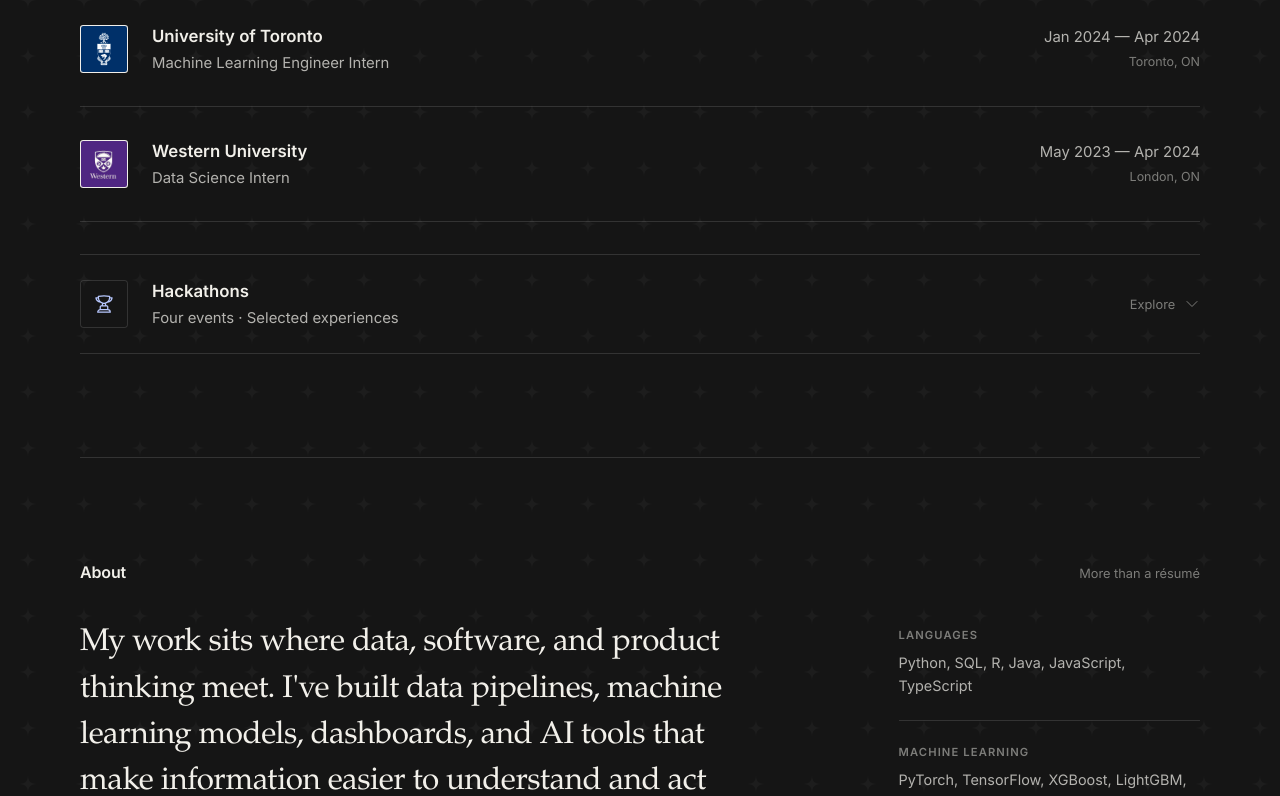
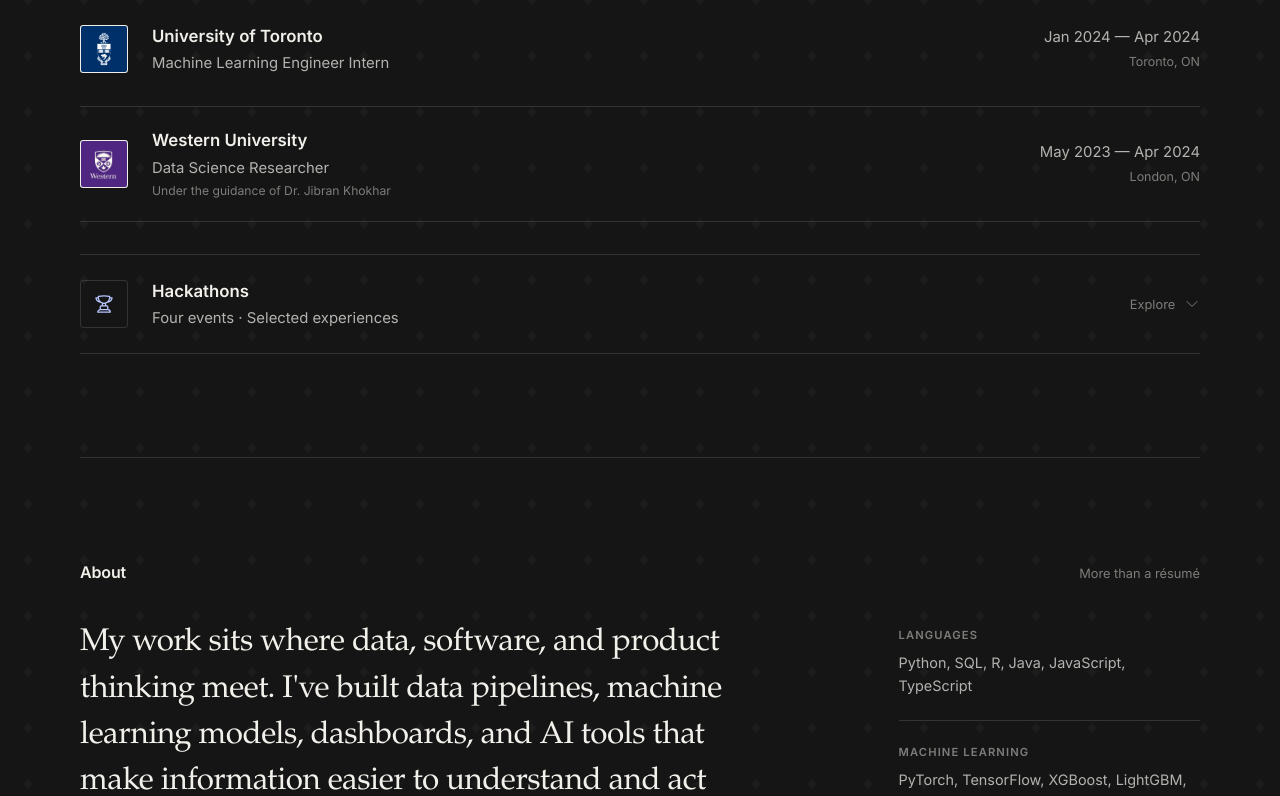
Before and after one commit to Azlan-A1/azlanahmad.ca, a Next.js app: page / in a window 1280 px wide. Shown: the part 1540-2336 px from the top of the page. Built offline with nearby package versions, Linux system fonts and the light colour scheme.

Commit message:
Update Western research experience

```diff
--- a/src/app/globals.css
+++ b/src/app/globals.css
@@ -274,6 +274,13 @@ h1 {
   margin-bottom: 0;
   color: var(--secondary);
   font-size: 0.93rem;
+}
+
+.experienceMentor {
+  display: block;
+  margin-top: 0.18rem;
+  color: var(--muted);
+  font-size: 0.76rem;
 }
 
 .experienceTime {
--- a/src/app/page.tsx
+++ b/src/app/page.tsx
@@ -34,7 +34,8 @@ const experiences = [
   {
     logo: '/img/logos/uwo-logo.png',
     company: 'Western University',
-    role: 'Data Science Intern',
+    role: 'Data Science Researcher',
+    mentor: 'Under the guidance of Dr. Jibran Khokhar',
     period: 'May 2023 — Apr 2024',
     location: 'London, ON',
   },
@@ -163,6 +164,9 @@ export default function HomePage() {
                   <div className="experienceRole">
                     <h3>{experience.company}</h3>
                     <p>{experience.role}</p>
+                    {experience.mentor && (
+                      <span className="experienceMentor">{experience.mentor}</span>
+                    )}
                   </div>
                   <div className="experienceTime">
                     <p>{experience.period}</p>
```
